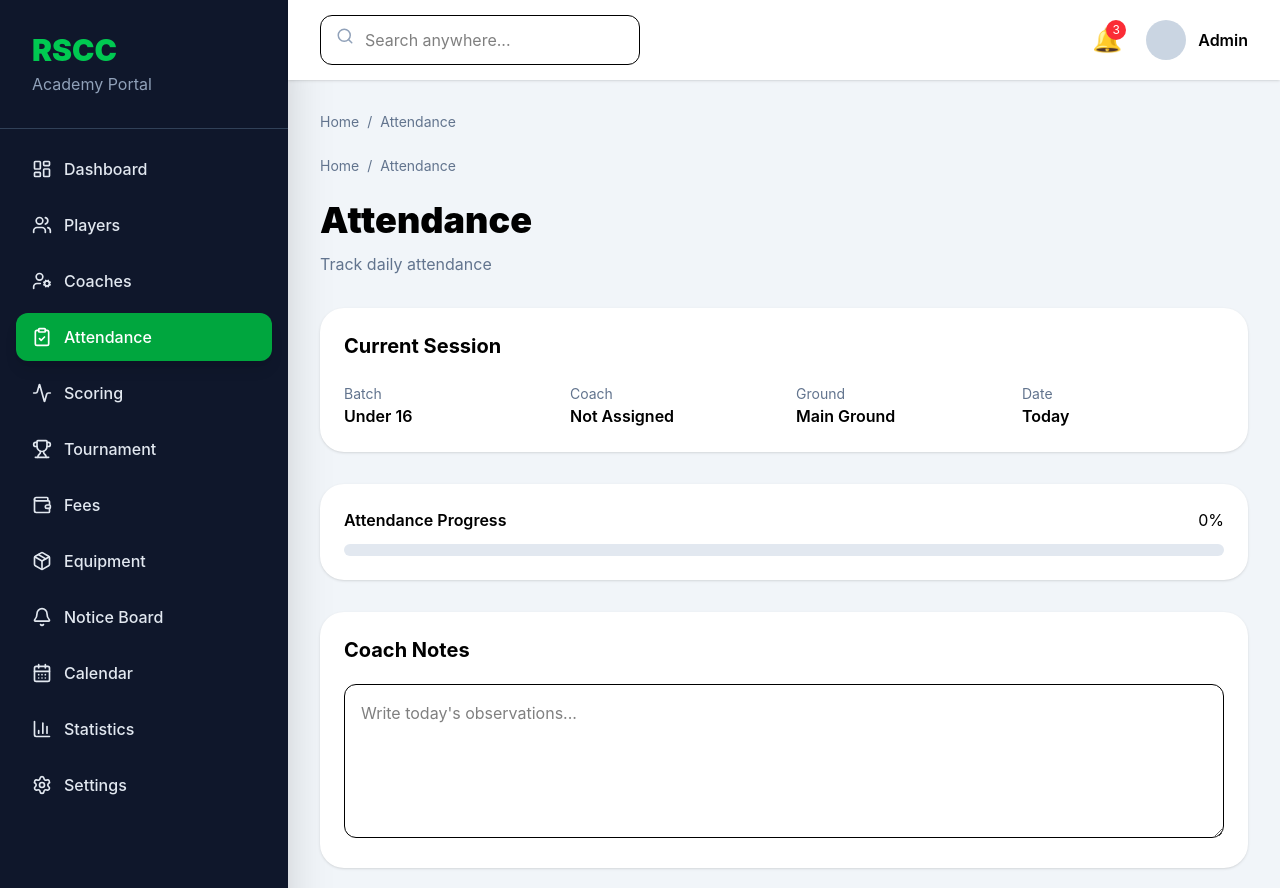
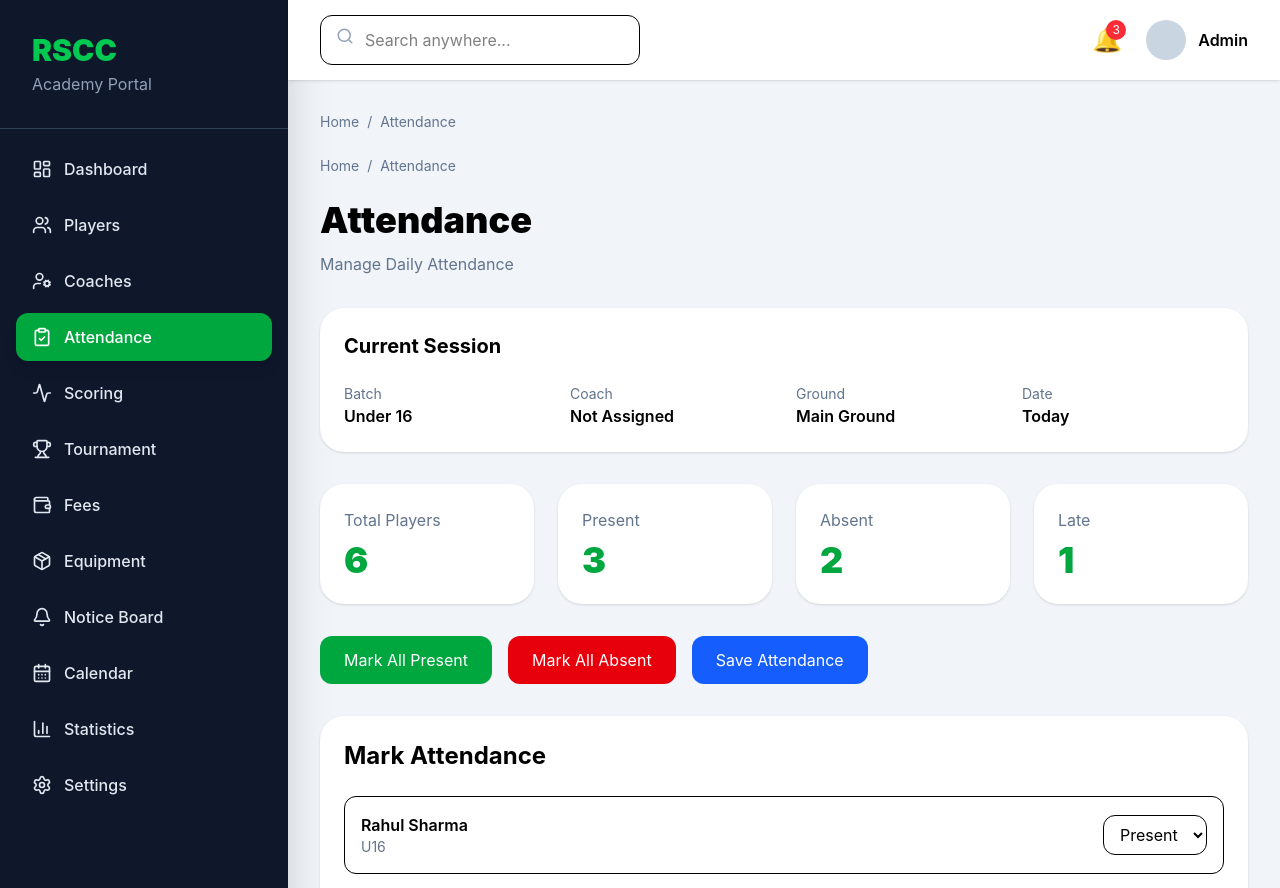
Before and after one commit to apexalphaa/rscc-app, a React (Vite) app in the folder apps/frontend/: page /attendance in a window 1280 px wide. Shown: the top 888 px of the page. Built offline with nearby package versions, Linux system fonts and the light colour scheme.

Commit message:
Update Attendance.jsx

```diff
--- a/apps/frontend/src/pages/Attendance.jsx
+++ b/apps/frontend/src/pages/Attendance.jsx
@@ -1,18 +1,19 @@
+import { useState } from "react";
+
 import DashboardLayout from "../layouts/DashboardLayout";
 import PageHeader from "../components/PageHeader";
 
 import AttendanceSessionInfo from "../components/AttendanceSessionInfo";
-import AttendanceProgress from "../components/AttendanceProgress";
-import AttendanceNotes from "../components/AttendanceNotes";
-import AttendanceFooter from "../components/AttendanceFooter";
+import AttendanceSummary from "../components/AttendanceSummary";
+import AttendancePlayerList from "../components/AttendancePlayerList";
+import AttendanceControls from "../components/AttendanceControls";
+import AttendanceHistory from "../components/AttendanceHistory";
 
 import attendanceDummyPlayers from "../data/attendanceDummyPlayers";
 
 export default function Attendance() {
 
-  const attendance = attendanceDummyPlayers.filter(
-    (player) => player.present
-  ).length;
+  const [players, setPlayers] = useState(attendanceDummyPlayers);
 
   return (
 
@@ -20,33 +21,43 @@ export default function Attendance() {
 
       <PageHeader
         title="Attendance"
-        subtitle="Track daily attendance"
+        subtitle="Manage Daily Attendance"
       />
 
       <div className="mt-8">
 
-        <AttendanceSessionInfo />
+        <AttendanceSessionInfo/>
 
       </div>
 
       <div className="mt-8">
 
-        <AttendanceProgress
-          attendance={attendance}
-          totalPlayers={attendanceDummyPlayers.length}
+        <AttendanceSummary
+          players={players}
         />
 
       </div>
 
       <div className="mt-8">
 
-        <AttendanceNotes />
+        <AttendanceControls
+          setPlayers={setPlayers}
+        />
 
       </div>
 
       <div className="mt-8">
 
-        <AttendanceFooter />
+        <AttendancePlayerList
+          players={players}
+          setPlayers={setPlayers}
+        />
+
+      </div>
+
+      <div className="mt-8">
+
+        <AttendanceHistory/>
 
       </div>
 
```
